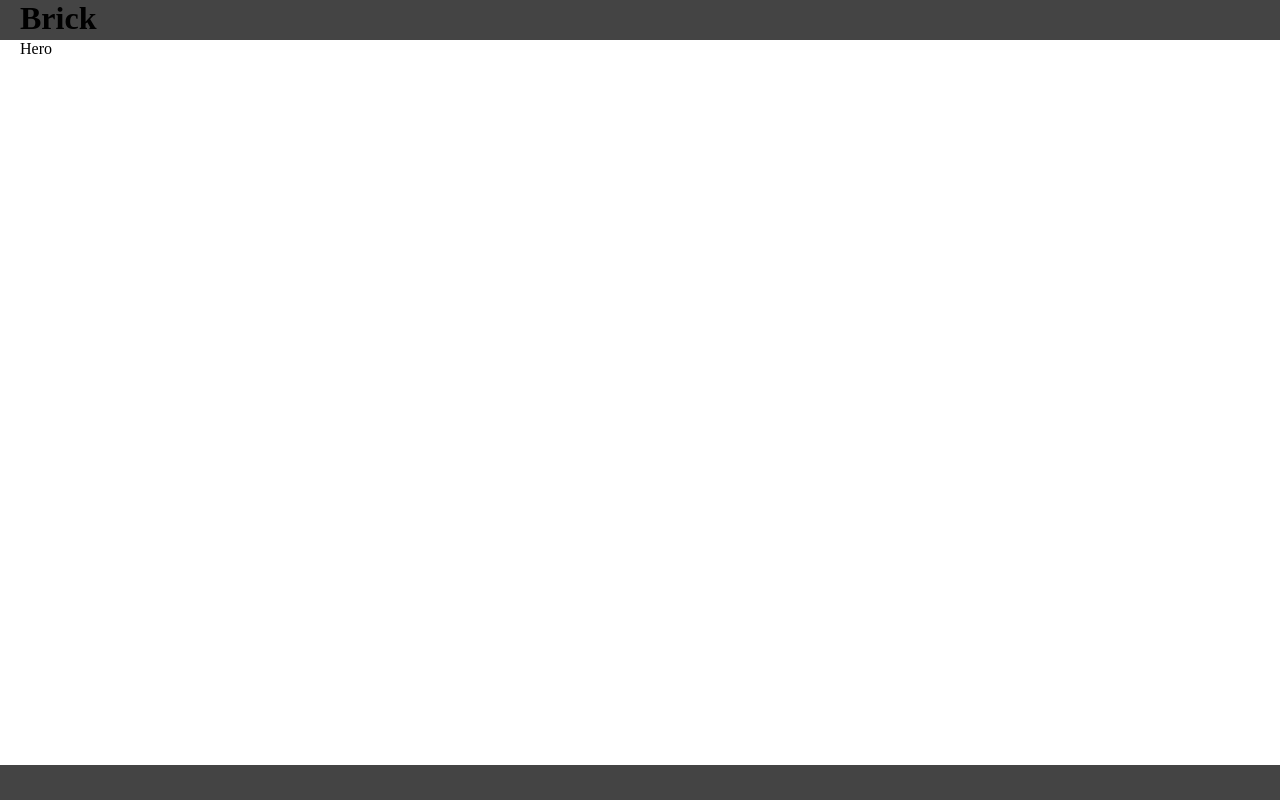
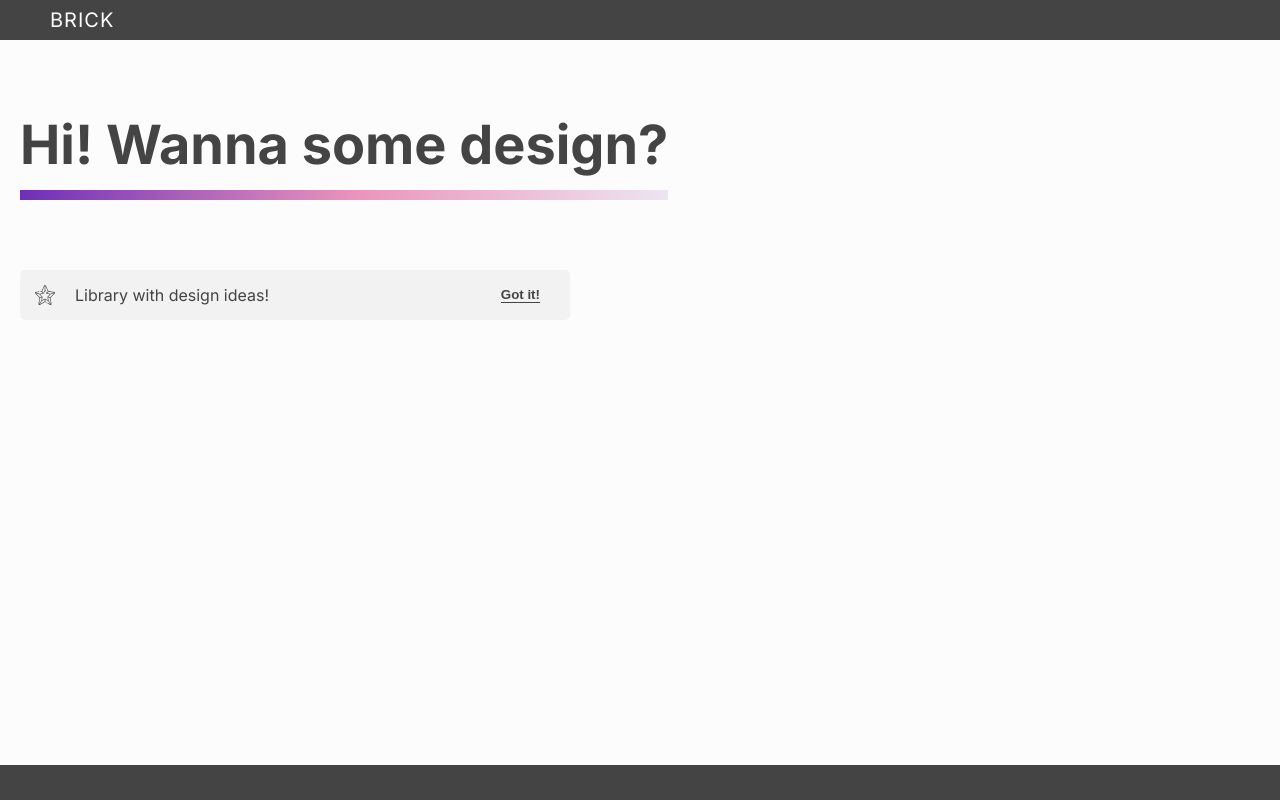
Before and after one commit to serozhkohanna/design-brick, a React (Create React App) app: page / in a window 1280 px wide. Built offline with nearby package versions, Linux system fonts and the light colour scheme.

Commit message:
Created header, hero and footer. Notification component.

```diff
--- a/src/App.scss
+++ b/src/App.scss
@@ -1,7 +1,16 @@
+@import url('https://fonts.googleapis.com/css2?family=Inter:wght@400;500;600;700&display=swap');
 @import "assets/all";
 
 main {
   width: 100%;
+}
+
+body {
+  font-family: 'Inter', sans-serif;
+  font-size: 16px;
+  background: $light;
+  color: $dark;
+  line-height: 1.5;
 }
 
 .page {
@@ -31,6 +40,6 @@ main {
   padding: 0 20px;
   margin: 0 auto;
   @media (min-width: $desktop) {
-    max-width: 1140px;
+    max-width: 1280px;
   }
 }
--- a/src/assets/_variables.scss
+++ b/src/assets/_variables.scss
@@ -10,3 +10,6 @@ $light: #FCFCFC;
 $dark-muted: rgba($dark, .5);
 
 $border-radius: 5px;
+
+$ls-small: .5px;
+$ls-medium: 1px;
--- a/src/components/Header/Header.scss
+++ b/src/components/Header/Header.scss
@@ -3,4 +3,15 @@
 header {
   height: 40px;
   background: $dark;
+  display: flex;
+  align-items: center;
+  padding: 0 50px;
+
+  h1 {
+    font-size: 20px;
+    color: $light;
+    font-weight: 100;
+    text-transform: uppercase;
+    letter-spacing: $ls-medium;
+  }
 }
--- a/src/components/Header/Header.tsx
+++ b/src/components/Header/Header.tsx
@@ -3,9 +3,7 @@ import './Header.scss';
 
 const Header = () => {
   return <header>
-      <div className="container">
-        <h1>Brick</h1>
-      </div>
+	<h1>Brick</h1>
   </header>
 }
 
--- a/src/components/Hero/Hero.scss
+++ b/src/components/Hero/Hero.scss
@@ -0,0 +1,28 @@
+@import "src/assets/variables";
+
+.hero-section {
+  padding: 50px 0;
+  margin-bottom: 80px;
+  display: flex;
+  flex-direction: column;
+  align-items: flex-start;
+
+  .hero-title {
+    font-weight: 700;
+    line-height: 1.3;
+    font-size: 54px;
+    position: relative;
+    padding: 20px 0;
+    margin-bottom: 70px;
+
+    &:after {
+      content: '';
+      position: absolute;
+      width: 100%;
+      height: 10px;
+      background: linear-gradient(to left, #EDE5F1 0%, #EC94BC 48%, #6E2FB8 100%);;
+      bottom: 0;
+      left: 0;
+    }
+  }
+}
--- a/src/components/Hero/Hero.tsx
+++ b/src/components/Hero/Hero.tsx
@@ -1,9 +1,17 @@
 import React from "react";
 import './Hero.scss';
+import Notification from "../Notification/Notification";
 
 const Hero = () => {
-  return <section>
-	Hero
+  const runAnimation = () => {
+	console.log('run animation')
+  }
+
+  return <section className='hero-section'>
+	<div className="hero-title">
+	  Hi! Wanna some design?
+	</div>
+	<Notification setClick={runAnimation} text='Library with design ideas!' btnText='Got it!' />
   </section>
 }
 
--- /dev/null
+++ b/src/components/Notification/Notification.scss
@@ -0,0 +1,22 @@
+@import "src/assets/variables";
+
+.notification {
+  background: rgba($dark, .05);
+  border-radius: $border-radius;
+  max-width: 550px;
+  width: 100%;
+  height: 50px;
+  padding: 0 30px 0 15px;
+  display: flex;
+  align-items: center;
+
+  .icon {
+    margin-right: 20px;
+  }
+
+  .btn-link {
+    margin-left: auto;
+    border-bottom: 1px solid;
+    font-weight: 700;
+  }
+}
--- /dev/null
+++ b/src/components/Notification/Notification.tsx
@@ -0,0 +1,19 @@
+import React, { FC } from "react";
+import './Notification.scss';
+import StarIcon from '../../assets/icons/star.svg';
+
+interface Props {
+  text: string;
+  btnText: string;
+  setClick: Function;
+}
+
+const Notification: FC<Props> = ({text, btnText, setClick}) => {
+  return <div className='notification'>
+	<img className='icon' src={StarIcon} alt="star-icon"/>
+	<p>{text}</p>
+	<button className="btn-link" onClick={() => setClick()}>{btnText}</button>
+  </div>
+}
+
+export default Notification;
```
Also changed, not shown: src/assets/icons/star.svg (added).
